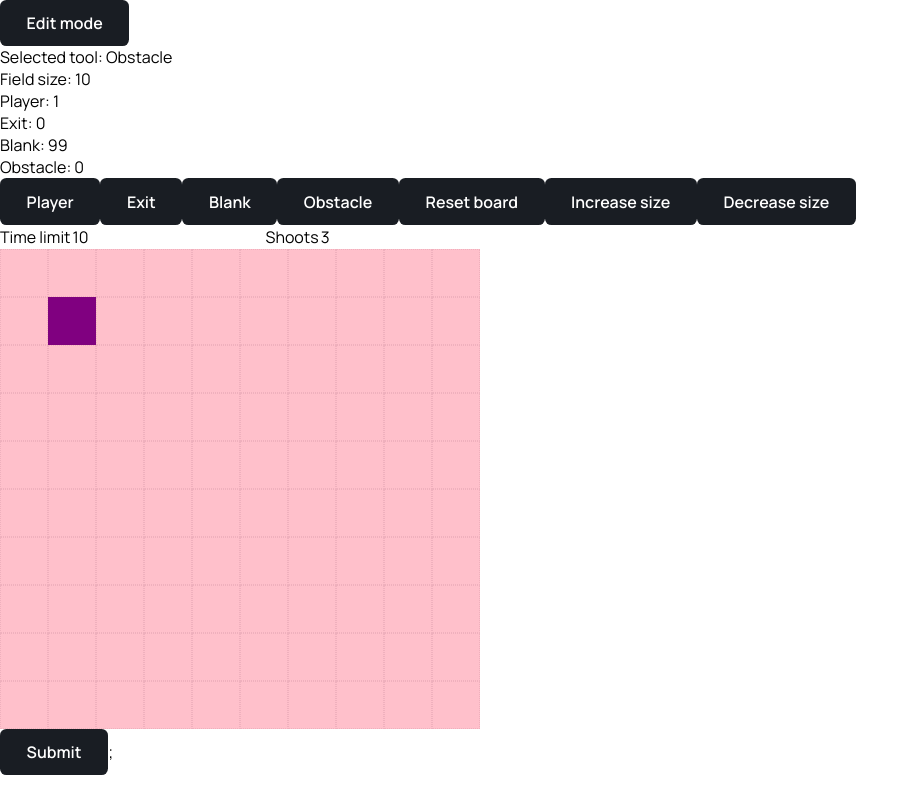
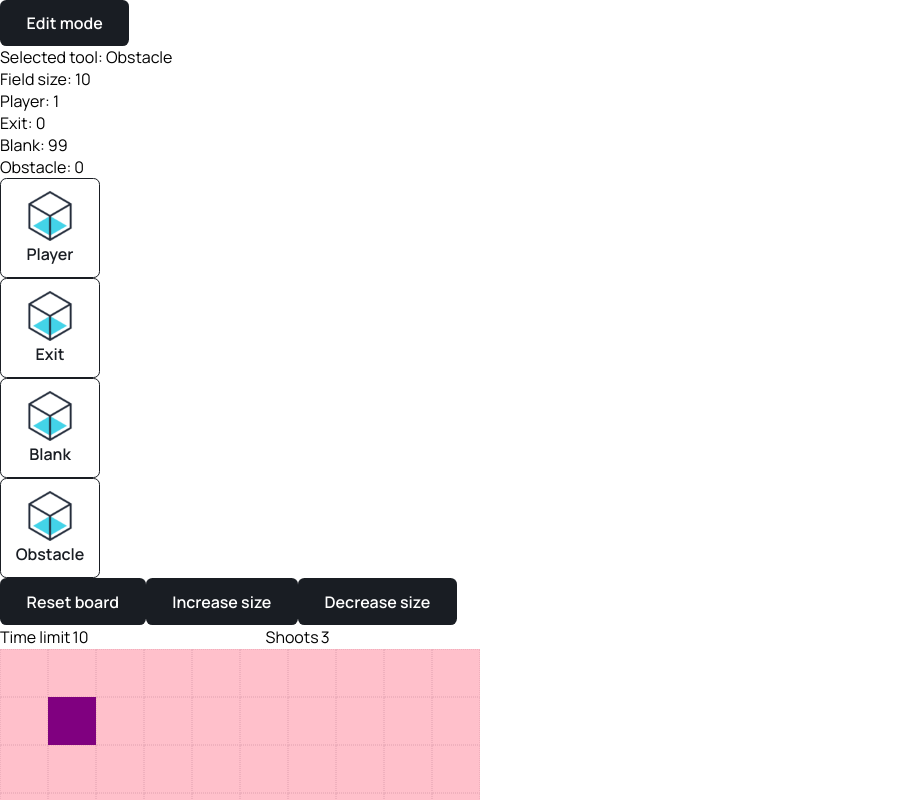
Before and after one commit to xfontr/getting-out, a React (Create React App) app: page / in a window 1280 px wide. Shown: the top 800 px of the page, without its empty margins (0-919 px from the left). Built offline with nearby package versions, Linux system fonts and the light colour scheme.

Commit message:
Created custom button to display tool options

```diff
--- a/src/components/Button/Button.styled.ts
+++ b/src/components/Button/Button.styled.ts
@@ -23,6 +23,29 @@ const ButtonStyled = styled.button`
   &:active {
     transform: scale(0.95);
   }
+
+  &.button {
+    &--outline {
+      background-color: transparent;
+      color: ${({ theme }) => theme.colors.secondary};
+      border: 1px solid ${({ theme }) => theme.colors.secondary};
+
+      &:hover {
+        background-color: ${({ theme }) => theme.colors.secondary};
+        color: ${({ theme }) => theme.colors.primary};
+        border: 1px solid transparent;
+      }
+    }
+
+    &--tool {
+      width: 100px;
+      height: 100px;
+      display: flex;
+      flex-wrap: wrap;
+      justify-content: center;
+      align-items: center;
+    }
+  }
 `;
 
 export default ButtonStyled;
--- a/src/components/Button/Button.tsx
+++ b/src/components/Button/Button.tsx
@@ -12,4 +12,13 @@ const Button = <T extends HTMLButtonElement>({
   <ButtonStyled {...rest}>{children}</ButtonStyled>
 );
 
+export const ToolButton = <T extends HTMLButtonElement>({
+  children,
+  ...rest
+}: ButtonProps<T>): JSX.Element => (
+  <Button className="button--tool button--outline" {...rest}>
+    {children}
+  </Button>
+);
+
 export default Button;
--- a/src/components/EditTools/EditTools.tsx
+++ b/src/components/EditTools/EditTools.tsx
@@ -2,7 +2,7 @@ import { SyntheticEvent } from "react";
 import limitedCells from "../../data/limitedCells";
 import { CellTypes } from "../../types/gameBoard";
 import initialToCaps from "../../utils/initialToCaps/initialToCaps";
-import Button from "../Button/Button";
+import Button, { ToolButton } from "../Button/Button";
 
 type EditToolsProps = {
   cells: Record<CellTypes, number>;
@@ -24,9 +24,10 @@ const EditTools = ({
   return (
     <>
       {Object.entries(cells).map(([cell]) => (
-        <Button onClick={handleClick} id={cell} key={`tool-${cell}`}>
+        <ToolButton onClick={handleClick} id={cell} key={`tool-${cell}`}>
+          <img src="/img/cube.png" alt="Cube" height={50} width={50} />
           {`${initialToCaps(cell)}`}
-        </Button>
+        </ToolButton>
       ))}
     </>
   );
```
Also changed, not shown: public/img/cube.png (added).
